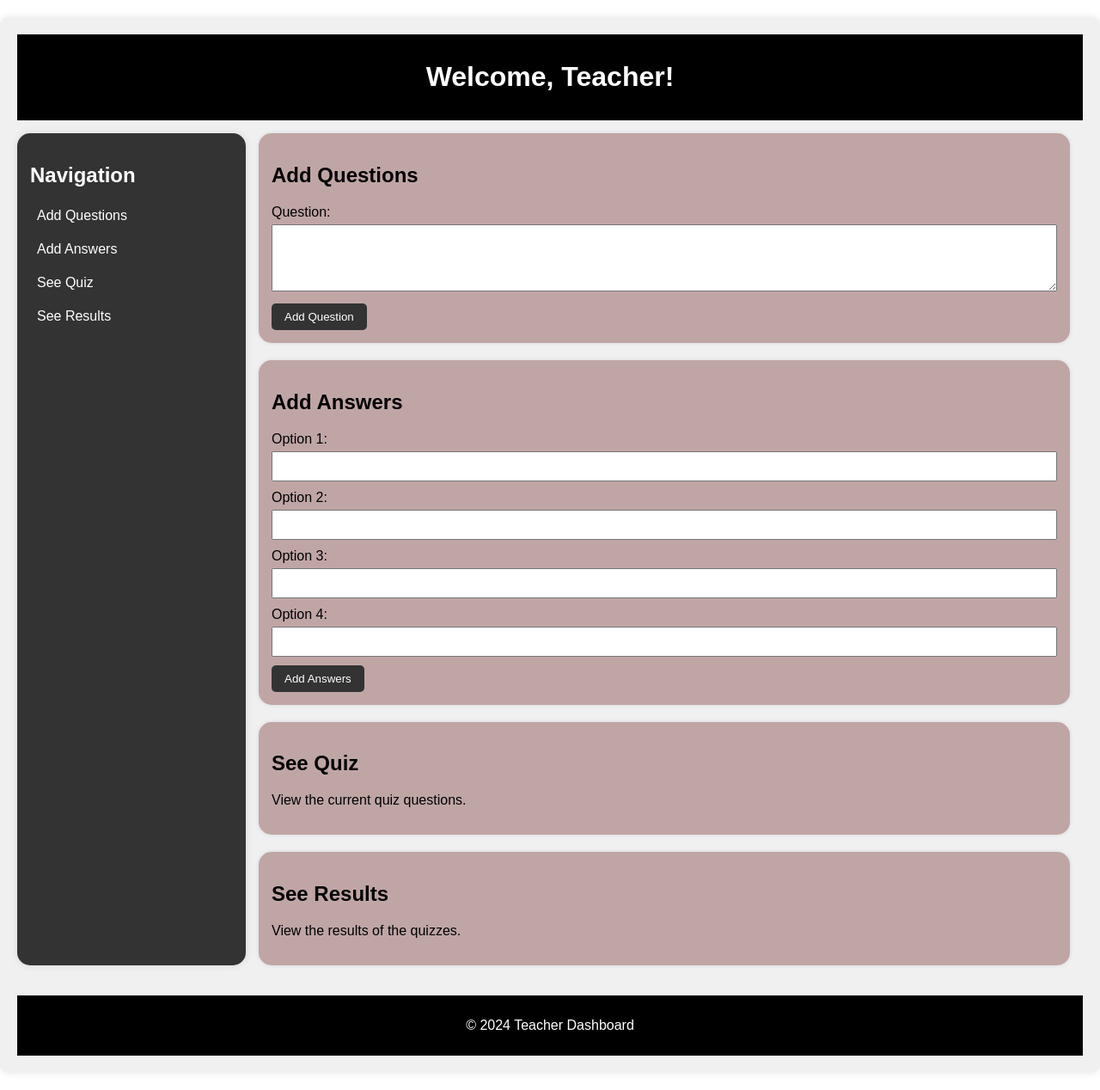
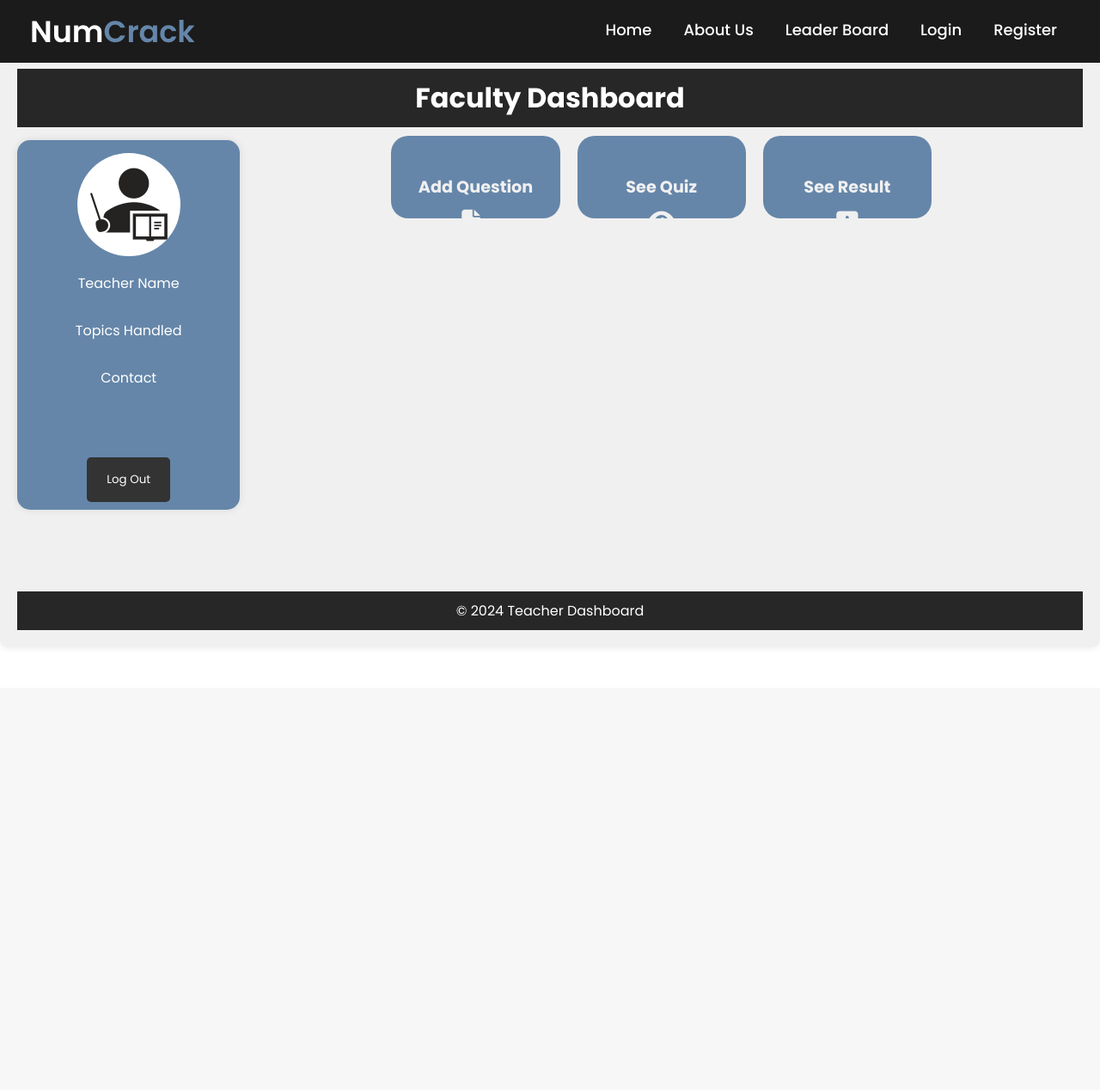
Before and after one commit to souvikmath/CAC2--Django_Elearning, a Django app: page /teacher_dashboard in a window 1280 px wide. Shown: the whole page at 86% size. After the commit the page ends 733 px from the top, so only its background shows below. Run offline with Django 4.2, Linux system fonts and the light colour scheme.

Commit message:
Updated Teacher Dashboard Updated Student Dashboard

```diff
--- a/NumCrack/views.py
+++ b/NumCrack/views.py
@@ -60,7 +60,7 @@ def user_register(request):
             return render(request,'register.html')
         else:
           user=User.objects.create_user(username=username,email=email,password=password)
-          user.save();
+          user.save()
         return redirect('login')
     else:
      return render(request,'register.html')
--- a/static/css/index.css
+++ b/static/css/index.css
@@ -83,15 +83,15 @@ nav .menu{
 }
 .center .title{
   color: #ffffff;
-  font-size: 15rem;
+  font-size: 12rem;
   font-weight: 700;
 }
 .center .sub_title{
   color: #000000;
   font-size: 2.8rem;
   font-weight: 700;
-  margin-left: 30vh;
-  margin-right: 30vh;
+  margin-left: 40vh;
+  margin-right: 40vh;
   background-color: #ffffff;
   border-radius: 5px;
   box-shadow: 0 4px 8px rgba(0, 0, 0, 0.1), 0 8px 16px rgba(0, 0, 0, 0.1);
--- a/static/css/teacherDashboard.css
+++ b/static/css/teacherDashboard.css
@@ -5,34 +5,37 @@ body {
 }
 
 .dashboard-container {
-    /*max-width: 800px;*/
-    margin: 20px auto;
-    background-color: #f0f0f0;
+    /*margin: 20px auto;*/
+    background-color: rgb(240, 240, 240);
     padding: 20px;
     border-radius: 10px;
     box-shadow: 0 0 10px rgba(0, 0, 0, 0.1);
+    height: 100%;
 }
 
 header, footer {
-    background-color: #000000;
+    background-color: #000000d5;
     color: #fff;
     text-align: center;
     padding: 10px;
+    margin-top: 60px;
 }
 
 .main-content {
     display: flex;
+    height: 60vh;
 }
 
 .sidebar {
-    flex: 0.5;
-    background-color: #333;
+    background-color: #6586a9;
     color: #fff;
     padding: 15px;
     border-radius:15px;
     box-shadow: 0 0 10px rgba(0, 0, 0, 0.1);
     margin-top: 15px;
     margin-bottom: 35px;
+    width: 40vh;
+    text-align: center;
 }
 
 .sidebar h2 {
@@ -57,18 +60,23 @@ header, footer {
     transition: background-color 0.3s;
 }
 
-.sidebar a:hover {
-    background-color: #555;
+.sidebar #sidenav:hover {
+    background-color: #728395;
 }
 
 .content {
     flex: 2;
-    padding: 15px;
+    padding-top: 15px;
+    padding-left: 15px;
+    padding-bottom: 15px;
 }
 
 .widget {
-    background-color: hsl(0, 18%, 70%);
-    padding: 15px;
+    background-color:  #fff;
+    padding-top: 15px;
+    padding-left: 15px;
+    padding-bottom: 15px;
+    padding-right: 300px;
     margin-bottom: 20px;
     border-radius: 15px;
     box-shadow: 0 0 5px rgba(0, 0, 0, 0.1);
@@ -95,6 +103,7 @@ button {
     color: #fff;
     padding: 8px 15px;
     border: none;
+    margin-bottom: 150px;
     border-radius: 5px;
     cursor: pointer;
     transition: background-color 0.3s;
@@ -112,3 +121,20 @@ ul {
 li {
     margin-bottom: 5px;
 }
+
+.widgets{
+    display: flex;
+    justify-content: center;
+    width: 100%;
+}
+
+.addques{
+    width: 20%;
+    height: 20%;
+    border-radius: 20px;
+    margin: 10px;
+    padding: 20px;
+    background-color: #6586a9;
+    font-size: larger;
+    font-weight: 700;
+}
--- a/templates/teacherDashboard.html
+++ b/templates/teacherDashboard.html
@@ -1,79 +1,75 @@
+{% extends "base.html" %}
 {% load static %}
-<!DOCTYPE html>
-<html lang="en">
-<head>
-    <meta charset="UTF-8">
-    <meta name="viewport" content="width=device-width, initial-scale=1.0">
-    <title>Teacher Dashboard</title>
-    <link rel="stylesheet" href="{% static 'css/teacherDashboard.css' %}">
-</head>
-<body>
 
+{% block style %}
+<link rel="stylesheet" href="https://cdnjs.cloudflare.com/ajax/libs/font-awesome/6.5.1/css/all.min.css" integrity="sha512-DTOQO9RWCH3ppGqcWaEA1BIZOC6xxalwEsw9c2QQeAIftl+Vegovlnee1c9QX4TctnWMn13TZye+giMm8e2LwA==" crossorigin="anonymous" referrerpolicy="no-referrer" />
+<link rel="stylesheet" href={% static "css/teacherDashboard.css" %}>
+{% endblock style %}
+
+{% block content %}
 <div class="dashboard-container">
     <header>
-        <h1>Welcome, Teacher!</h1>
+        <h1>Faculty Dashboard</h1>
     </header>
 
     <section class="main-content">
         <aside class="sidebar">
-            <h2>Navigation</h2>
+            <h2><img src="{% static 'images/teacher_profile.jpg' %}" style="width: 15vh;border-radius: 50%;"></h2>
             <ul>
-                <li><a href="#add-questions">Add Questions</a></li>
-                <li><a href="#add-answers">Add Answers</a></li>
-                <li><a href="#see-quiz">See Quiz</a></li>
-                <li><a href="#see-results">See Results</a></li>
+                <li>Teacher Name</li><br>
+                <li>Topics Handled</li><br>
+                <li>Contact</li>
+                <br>
+                <br>
+                <br>
+                <li><button type="submit"><a href="#log-out">Log Out</a></button></li>
             </ul>
         </aside>
 
-        <div class="content">
-            <div id="add-questions" class="widget">
-                <h2>Add Questions</h2>
-                <form>
-                    <label for="question">Question:</label>
-                    <textarea id="question" name="question" rows="4" cols="50"></textarea>
-                    <button type="submit">Add Question</button>
-                </form>
+        <div class="widgets">
+            <div class="addques">
+                <a href="#"
+                style="text-decoration:none;
+                       color: #f0f0f0;
+                       display: flex;
+                       justify-content: center;
+                       align-items: center;
+                       flex-direction: column;
+                       line-height: 80px;">
+                Add Question<br>
+                <i class="fa-solid fa-file-pen fa-xl" style="color: #f0f0f0;"></i></a>
             </div>
-
-            <div id="add-answers" class="widget">
-                <h2>Add Answers</h2>
-                <form>
-                    <label for="answer1">Option 1:</label>
-                    <input type="text" id="answer1" name="answer1">
-
-                    <label for="answer2">Option 2:</label>
-                    <input type="text" id="answer2" name="answer2">
-
-                    <label for="answer3">Option 3:</label>
-                    <input type="text" id="answer3" name="answer3">
-
-                    <label for="answer4">Option 4:</label>
-                    <input type="text" id="answer4" name="answer4">
-
-                    <button type="submit">Add Answers</button>
-
-                </form>
+            <div class="addques">
+                <a href="#"
+                style="text-decoration:none;
+                       color: #f0f0f0;
+                       display: flex;
+                       justify-content: center;
+                       align-items: center;
+                       flex-direction: column;
+                       line-height: 80px;">
+                See Quiz
+                <i class="fa-solid fa-eye fa-xl" style="color: #f0f0f0;"></i></a>
             </div>
-
-            <div id="see-quiz" class="widget">
-                <h2>See Quiz</h2>
-                <p>View the current quiz questions.</p>
-                <!-- Add quiz-related content here -->
-            </div>
-
-            <div id="see-results" class="widget">
-                <h2>See Results</h2>
-                <p>View the results of the quizzes.</p>
-                <!-- Add result-related content here -->
+            <div class="addques">
+                <a href="#"
+                style="text-decoration:none;
+                       color: #f0f0f0;
+                       display: flex;
+                       justify-content: center;
+                       align-items: center;
+                       flex-direction: column;
+                       line-height: 80px;">
+                See Result
+                <i class="fa-solid fa-square-poll-vertical fa-xl" style="color: #f0f0f0;"></i></a>
             </div>
         </div>
+
     </section>
 
     <footer>
         <p>&copy; 2024 Teacher Dashboard</p>
     </footer>
 </div>
-
+{% endblock content %}
 <script src="script.js"></script>
-</body>
-</html>
```
Also changed, not shown: static/css/stDashboard.css (+69 -17 lines), templates/stdashboard.html (+49 -50 lines), static/images/student_profile.webp (added), static/images/teacher_profile.jpg (added).
